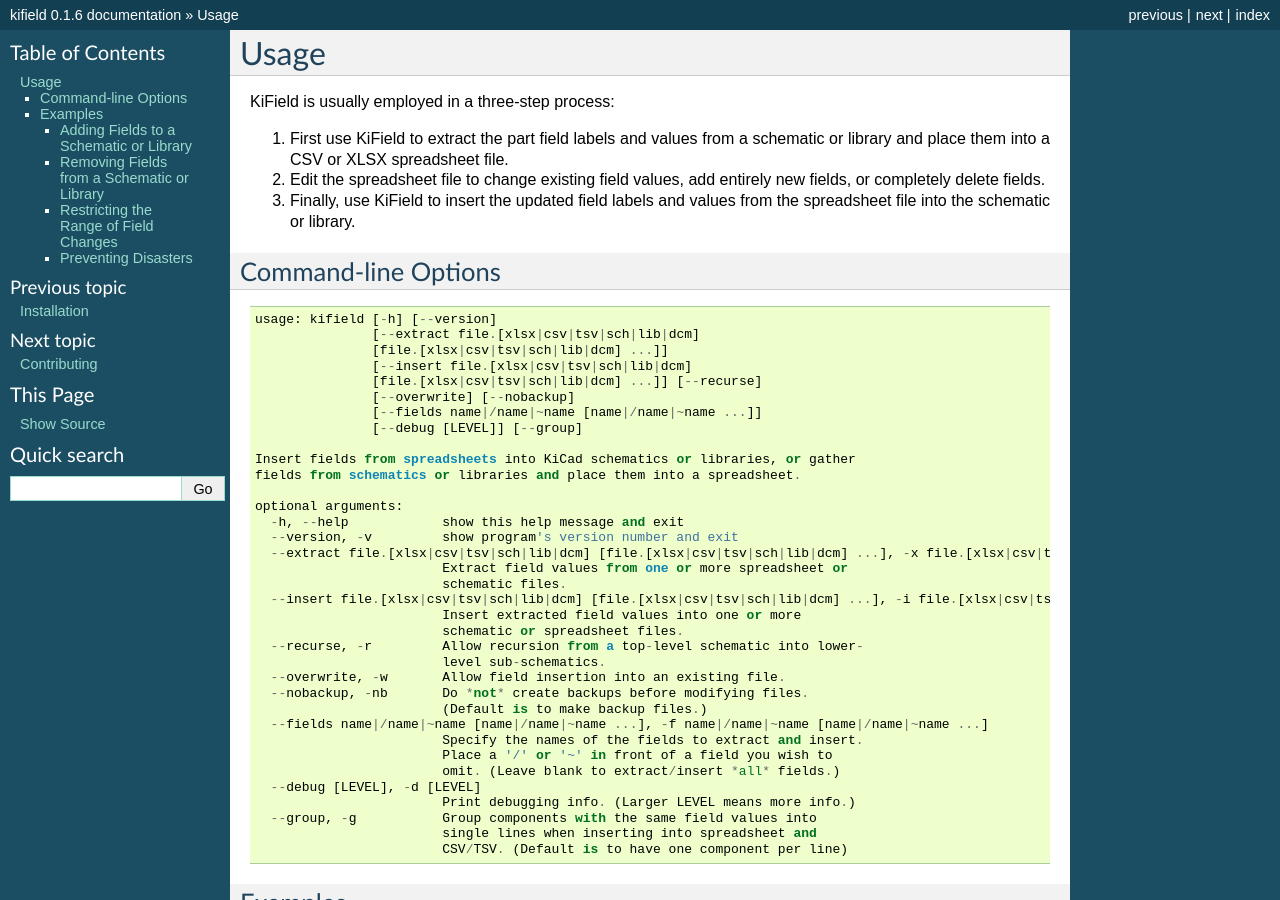
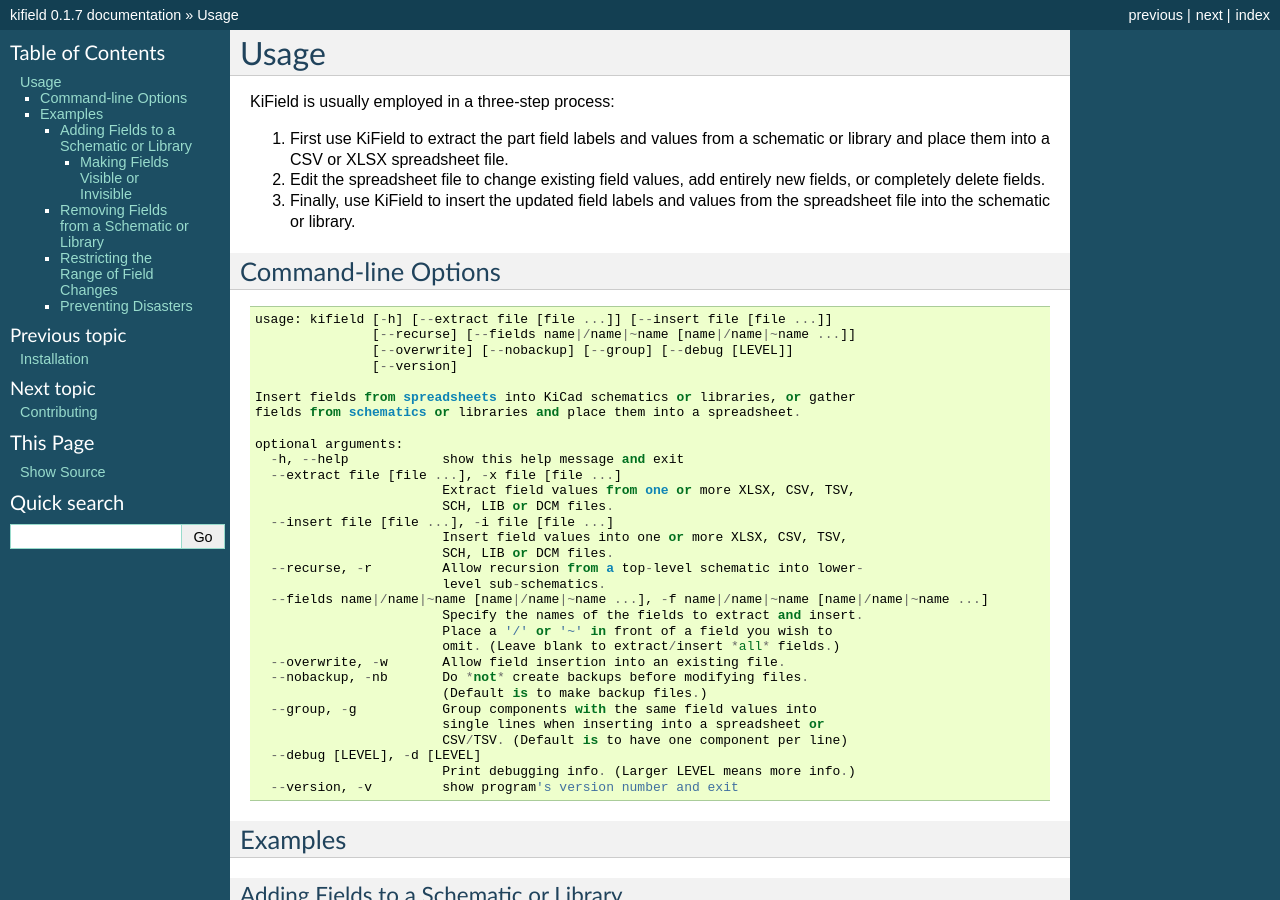
Before and after one commit to devbisme/KiField, a Sphinx documentation site: the page built from docs/usage.rst, in a window 1280 px wide and 900 px high. Built offline with Sphinx 7.4.7, drawn with Linux system fonts in a browser that asks for light colours; some of the changed text lies outside the part shown.

Commit message:
Added visibility/invisibility option for fields.

```diff
--- a/docs/usage.rst
+++ b/docs/usage.rst
@@ -18,42 +18,37 @@
 
 ::
 
-    usage: kifield [-h] [--version]
-                   [--extract file.[xlsx|csv|tsv|sch|lib|dcm]
-                   [file.[xlsx|csv|tsv|sch|lib|dcm] ...]]
-                   [--insert file.[xlsx|csv|tsv|sch|lib|dcm]
-                   [file.[xlsx|csv|tsv|sch|lib|dcm] ...]] [--recurse]
-                   [--overwrite] [--nobackup]
-                   [--fields name|/name|~name [name|/name|~name ...]]
-                   [--debug [LEVEL]] [--group]
+    usage: kifield [-h] [--extract file [file ...]] [--insert file [file ...]]
+                   [--recurse] [--fields name|/name|~name [name|/name|~name ...]]
+                   [--overwrite] [--nobackup] [--group] [--debug [LEVEL]]
+                   [--version]
 
     Insert fields from spreadsheets into KiCad schematics or libraries, or gather
     fields from schematics or libraries and place them into a spreadsheet.
 
     optional arguments:
       -h, --help            show this help message and exit
-      --version, -v         show program's version number and exit
-      --extract file.[xlsx|csv|tsv|sch|lib|dcm] [file.[xlsx|csv|tsv|sch|lib|dcm] ...], -x file.[xlsx|csv|tsv|sch|lib|dcm] [file.[xlsx|csv|tsv|sch|lib|dcm] ...]
-                            Extract field values from one or more spreadsheet or
-                            schematic files.
-      --insert file.[xlsx|csv|tsv|sch|lib|dcm] [file.[xlsx|csv|tsv|sch|lib|dcm] ...], -i file.[xlsx|csv|tsv|sch|lib|dcm] [file.[xlsx|csv|tsv|sch|lib|dcm] ...]
-                            Insert extracted field values into one or more
-                            schematic or spreadsheet files.
+      --extract file [file ...], -x file [file ...]
+                            Extract field values from one or more XLSX, CSV, TSV,
+                            SCH, LIB or DCM files.
+      --insert file [file ...], -i file [file ...]
+                            Insert field values into one or more XLSX, CSV, TSV,
+                            SCH, LIB or DCM files.
       --recurse, -r         Allow recursion from a top-level schematic into lower-
                             level sub-schematics.
-      --overwrite, -w       Allow field insertion into an existing file.
-      --nobackup, -nb       Do *not* create backups before modifying files.
-                            (Default is to make backup files.)
       --fields name|/name|~name [name|/name|~name ...], -f name|/name|~name [name|/name|~name ...]
                             Specify the names of the fields to extract and insert.
                             Place a '/' or '~' in front of a field you wish to
                             omit. (Leave blank to extract/insert *all* fields.)
+      --overwrite, -w       Allow field insertion into an existing file.
+      --nobackup, -nb       Do *not* create backups before modifying files.
+                            (Default is to make backup files.)
+      --group, -g           Group components with the same field values into
+                            single lines when inserting into a spreadsheet or
+                            CSV/TSV. (Default is to have one component per line)
       --debug [LEVEL], -d [LEVEL]
                             Print debugging info. (Larger LEVEL means more info.)
-      --group, -g           Group components with the same field values into
-                            single lines when inserting into spreadsheet and
-                            CSV/TSV. (Default is to have one component per line)
-
+      --version, -v         show program's version number and exit
 
 Examples
 ------------------------
@@ -124,10 +119,25 @@
 In this case, however, the ``Refs`` column will hold the library name of the
 component rather than its reference designator in a schematic.
 
-You can also use kifield with the description (`.dcm`) file associated with a parts library.
+You can also use KiField with the description (``.dcm``) file associated with a parts library.
 However, description files only support three fields with specific names:
 ``description``, ``keywords`` and ``docfile``.
 Any other fields will be ignored.
+
+
+Making Fields Visible or Invisible
+...................................
+
+To manage the visual clutter of a schematic, you can set the visibility or
+invisibility of inserted fields as follows:
+
+* Prefixing the header of a column with ``[I]`` will make every entry in that
+  column invisible.
+  Prefix with a ``[V]`` to make them all visible.
+* Any values in the column prefixed with ``[I]`` or ``[V]`` will override
+  the column heading.
+* Without prefixes, any new field is invisible by default.
+* Existing fields retain whatever their original visibility/invisibility was.
 
 
 Removing Fields from a Schematic or Library
--- a/kifield/__init__.py
+++ b/kifield/__init__.py
@@ -2,4 +2,4 @@
 
 __author__ = 'XESS Corp.'
 __email__ = 'info@xess.com'
-__version__ = '0.1.6'
+__version__ = '0.1.7'
```
Also changed, not shown: HISTORY.rst (+7 -1 lines), 2 other files.
